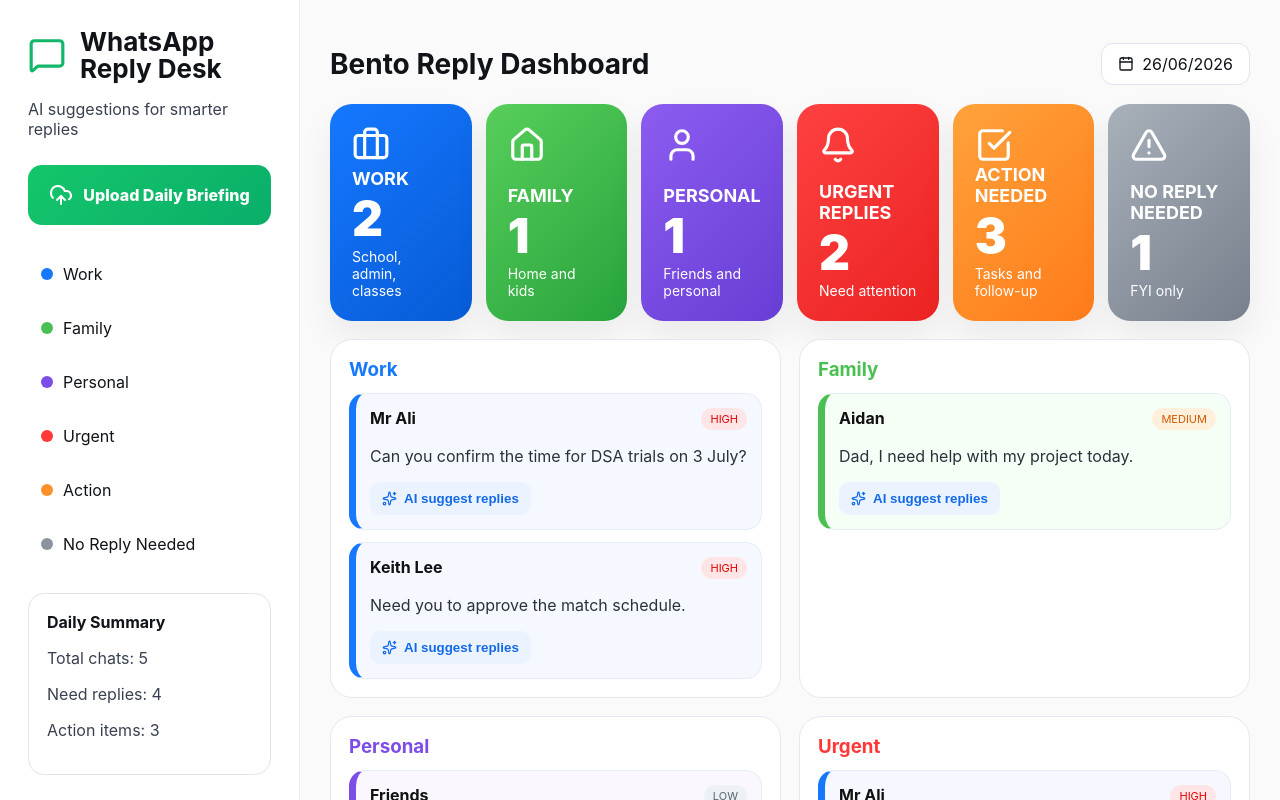
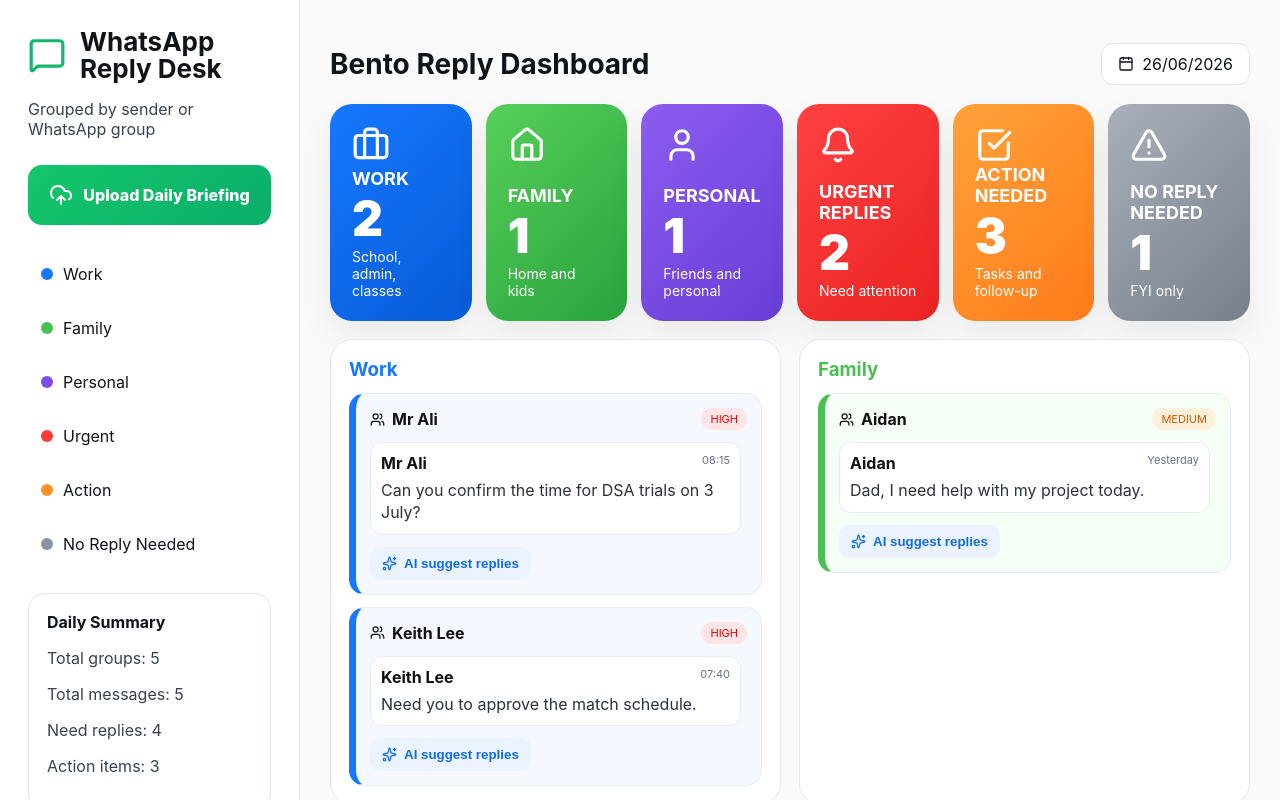
Before and after one commit to lyndonchua/whatsapp-reply-desk, a React (Vite) app: page / in a window 1280 px wide. Shown: the top 800 px of the page. Built offline with nearby package versions, Linux system fonts and the light colour scheme.

Commit message:
Add files via upload

```diff
--- a/src/main.jsx
+++ b/src/main.jsx
@@ -1,7 +1,7 @@
 import React, { useMemo, useState } from 'react';
 import { createRoot } from 'react-dom/client';
 import { collection, addDoc, serverTimestamp } from 'firebase/firestore';
-import { Briefcase, Home, User, Bell, CheckSquare, UploadCloud, Copy, MessageSquare, Sparkles, Calendar, AlertTriangle } from 'lucide-react';
+import { Briefcase, Home, User, Bell, CheckSquare, UploadCloud, Copy, MessageSquare, Sparkles, Calendar, AlertTriangle, Users } from 'lucide-react';
 import { db } from './firebase';
 import './style.css';
 
@@ -10,89 +10,212 @@ const colours = {
 };
 
 const sampleChats = [
-  { name:'Mr Ali', category:'work', section:'Hockey', urgency:'high', text:'Can you confirm the time for DSA trials on 3 July?', replies:null },
-  { name:'Keith Lee', category:'work', section:'CT Class', urgency:'high', text:'Need you to approve the match schedule.', replies:null },
-  { name:'Aidan', category:'family', section:'Family', urgency:'medium', text:'Dad, I need help with my project today.', replies:null },
-  { name:'Friends', category:'personal', section:'Personal', urgency:'low', text:'Weekend plan?', replies:null },
-  { name:'Bank Alert', category:'none', section:'FYI', urgency:'low', text:'Transaction successful.', replies:null }
+  { groupName:'Mr Ali', category:'work', section:'Hockey', urgency:'high', messages:[{ sender:'Mr Ali', time:'08:15', text:'Can you confirm the time for DSA trials on 3 July?' }], replies:null },
+  { groupName:'Keith Lee', category:'work', section:'CT Class', urgency:'high', messages:[{ sender:'Keith Lee', time:'07:40', text:'Need you to approve the match schedule.' }], replies:null },
+  { groupName:'Aidan', category:'family', section:'Family', urgency:'medium', messages:[{ sender:'Aidan', time:'Yesterday', text:'Dad, I need help with my project today.' }], replies:null },
+  { groupName:'Friends', category:'personal', section:'Personal', urgency:'low', messages:[{ sender:'Friends', time:'Yesterday', text:'Weekend plan?' }], replies:null },
+  { groupName:'Bank Alert', category:'none', section:'FYI', urgency:'low', messages:[{ sender:'Bank Alert', time:'Yesterday', text:'Transaction successful.' }], replies:null }
 ];
 
 function guessCategory(name, text){
   const s=(name+' '+text).toLowerCase();
   if(/aidan|megan|dad|mum|family|home/.test(s)) return 'family';
-  if(/student|class|econs|hockey|dsa|coach|teacher|mr |mrs |ms |school|admin|parent|pw|ct/.test(s)) return 'work';
-  if(/fyi|newsletter|promo|bank alert|transaction/.test(s)) return 'none';
+  if(/student|class|econs|hockey|dsa|coach|teacher|mr |mrs |ms |school|admin|parent|pw|ct|ro|hod|dept|cca/.test(s)) return 'work';
+  if(/fyi|newsletter|promo|bank alert|transaction|otp|receipt/.test(s)) return 'none';
   return 'personal';
 }
+
 function guessUrgency(text){
   const s=text.toLowerCase();
-  if(/urgent|today|now|asap|eod|deadline|unwell|submit/.test(s)) return 'high';
-  if(/tomorrow|later|confirm|check/.test(s)) return 'medium';
+  if(/urgent|today|now|asap|eod|deadline|unwell|submit|approval|confirm.*today|by tonight/.test(s)) return 'high';
+  if(/tomorrow|later|confirm|check|follow up|need reply/.test(s)) return 'medium';
   return 'low';
 }
+
+function cleanText(text){
+  return String(text || '').replace(/\s+/g,' ').trim();
+}
+
+function makeMessageKey(groupName, sender, time, text){
+  return [cleanText(groupName).toLowerCase(), cleanText(sender).toLowerCase(), cleanText(time).toLowerCase(), cleanText(text).toLowerCase()].join('|');
+}
+
+function dedupeMessages(messages, groupName){
+  const seen = new Set();
+  return messages.filter(m => {
+    const key = makeMessageKey(groupName, m.sender, m.time, m.text);
+    if(!m.text || seen.has(key)) return false;
+    seen.add(key);
+    return true;
+  });
+}
+
+function normaliseGroupName(value, fallback='Unknown Chat'){
+  return cleanText(value).replace(/^WhatsApp:\s*/i,'').replace(/\s+/g,' ') || fallback;
+}
+
+function groupFlatMessages(rows){
+  const grouped = new Map();
+  for(const row of rows){
+    const groupName = normaliseGroupName(row.groupName || row.group || row.chat || row.name || row.sender);
+    const sender = cleanText(row.sender || row.author || groupName);
+    const time = cleanText(row.time || row.date || row.timestamp || '');
+    const text = cleanText(row.text || row.message || row.summary || row.body || row.messages || '');
+    if(!text) continue;
+    if(!grouped.has(groupName)) grouped.set(groupName, { groupName, messages: [], section: row.section || row.group || 'Uploaded' });
+    grouped.get(groupName).messages.push({ sender, time, text });
+  }
+  return Array.from(grouped.values()).map(g => {
+    const messages = dedupeMessages(g.messages, g.groupName);
+    const allText = messages.map(m=>m.text).join('\n');
+    return { ...g, messages, category: guessCategory(g.groupName, allText), urgency: guessUrgency(allText), replies: null };
+  }).filter(g=>g.messages.length);
+}
+
+function parseJsonUpload(raw){
+  const json = JSON.parse(raw);
+  const arr = Array.isArray(json) ? json : json.chats || json.items || json.groups || json.messages || [];
+  if(!Array.isArray(arr)) return [];
+
+  const groups = [];
+  const flat = [];
+  arr.forEach((x,i)=>{
+    const groupName = normaliseGroupName(x.groupName || x.group || x.chat || x.name || x.sender || `Chat ${i+1}`);
+    if(Array.isArray(x.messages)){
+      const messages = dedupeMessages(x.messages.map(m=>({
+        sender: cleanText(m.sender || m.author || groupName),
+        time: cleanText(m.time || m.date || m.timestamp || ''),
+        text: cleanText(m.text || m.message || m.body || m.summary || '')
+      })), groupName);
+      const allText = messages.map(m=>m.text).join('\n');
+      if(messages.length) groups.push({
+        groupName,
+        messages,
+        section: x.section || x.group || 'Uploaded',
+        category: (x.category || guessCategory(groupName, allText)).toLowerCase(),
+        urgency: x.urgency || guessUrgency(allText),
+        replies: x.replies || null
+      });
+    } else {
+      flat.push({ ...x, groupName, text: x.summary || x.text || x.message || x.body || x.messages || '' });
+    }
+  });
+  return [...groups, ...groupFlatMessages(flat)];
+}
+
+function parseTextUpload(raw){
+  const rows = [];
+  const lines = raw.split(/\r?\n/).map(l=>l.trim()).filter(Boolean);
+  let currentGroup = '';
+
+  for(const line of lines){
+    if(/^={3,}|^-{3,}|^chat\s*:/i.test(line)){
+      const possible = line.replace(/^chat\s*:/i,'').replace(/[=\-]/g,'').trim();
+      if(possible) currentGroup = possible;
+      continue;
+    }
+
+    let m = line.match(/^(.+?)\s*[—-]\s*([^:]{1,80}):\s*(.+)$/); // WhatsApp export style: date — sender: msg
+    if(m){
+      const left = m[1].trim();
+      const sender = m[2].trim();
+      const text = m[3].trim();
+      const groupName = currentGroup || sender;
+      rows.push({ groupName, sender, time:left, text });
+      continue;
+    }
+
+    m = line.match(/^\[?([^\]]{5,30})\]?\s+([^:]{1,80}):\s*(.+)$/); // [date] sender: msg
+    if(m){
+      const sender = m[2].trim();
+      rows.push({ groupName: currentGroup || sender, sender, time:m[1].trim(), text:m[3].trim() });
+      continue;
+    }
+
+    m = line.match(/^([^:]{2,80}):\s*(.+)$/); // sender: msg
+    if(m){
+      const sender = m[1].trim();
+      rows.push({ groupName: currentGroup || sender, sender, time:'', text:m[2].trim() });
+      continue;
+    }
+
+    if(rows.length){
+      rows[rows.length-1].text += ' ' + line;
+    } else {
+      rows.push({ groupName:'Uploaded Briefing', sender:'Uploaded Briefing', time:'', text:line });
+    }
+  }
+  return groupFlatMessages(rows);
+}
+
 function parseUpload(raw){
-  try {
-    const json = JSON.parse(raw);
-    const arr = Array.isArray(json) ? json : json.chats || json.items || [];
-    return arr.map((x,i)=>({
-      name:x.name || x.chat || x.sender || `Chat ${i+1}`,
-      text:x.summary || x.text || x.message || x.messages || '',
-      category:(x.category || guessCategory(x.name||'', x.summary||x.text||x.message||'')).toLowerCase(),
-      section:x.section || x.group || 'Uploaded',
-      urgency:x.urgency || guessUrgency(x.summary||x.text||x.message||''),
-      replies:x.replies || null
-    }));
-  } catch {
-    const blocks = raw.split(/\n(?=\d{1,2}\s\w+|\[?\d{1,2}[:/]|[A-Za-z].{1,40}:)/).filter(Boolean);
-    return blocks.map((b,i)=>{
-      const first = b.split('\n')[0];
-      const name = (first.match(/—\s*([^:]+):/) || first.match(/^([^:]{2,40}):/) || [,'Unknown Chat'])[1].trim();
-      return { name, text:b.slice(0,700), category:guessCategory(name,b), section:'Uploaded', urgency:guessUrgency(b), replies:null };
-    }).slice(0,80);
-  }
+  try { return parseJsonUpload(raw); }
+  catch { return parseTextUpload(raw); }
 }
 
 function Tile({type, title, count, subtitle, icon}){
-  return <div className={`tile ${type}`}><div className="tileIcon">{icon}</div><div><b>{title}</b><div className="big">{count}</div><span>{subtitle}</span></div></div>
+  return <div className={`tile ${type}`}><div className="tileIcon">{icon}</div><div><b>{title}</b><div className="big">{count}</div><span>{subtitle}</span></div></div>;
 }
-function ChatCard({chat,onSuggest}){
-  return <div className={`chatCard ${chat.category}`}>
-    <div className="chatTop"><b>{chat.name}</b><span className={`pill ${chat.urgency}`}>{chat.urgency}</span></div>
-    <p>{chat.text}</p>
-    <button onClick={()=>onSuggest(chat)}><Sparkles size={15}/> AI suggest replies</button>
-    {chat.replies && <div className="replies">{['short','polite','friendly','firm'].map(k=> chat.replies[k] && <div className="reply" key={k}><small>{k}</small><span>{chat.replies[k]}</span><CopyButton text={chat.replies[k]}/></div>)}</div>}
-  </div>
+
+function messageText(group){
+  return group.messages.map(m=>`${m.time ? m.time + ' — ' : ''}${m.sender}: ${m.text}`).join('\n');
 }
-function CopyButton({text}){return <button className="copy" onClick={()=>navigator.clipboard.writeText(text)}><Copy size={14}/></button>}
+
+function ChatGroupCard({group,onSuggest}){
+  return <div className={`chatCard ${group.category}`}>
+    <div className="chatTop"><b><Users size={15}/> {group.groupName}</b><span className={`pill ${group.urgency}`}>{group.urgency}</span></div>
+    <div className="messageScroll">
+      {group.messages.map((m,i)=><div className="messageLine" key={`${m.sender}-${m.time}-${i}`}>
+        <div><b>{m.sender}</b>{m.time && <small>{m.time}</small>}</div>
+        <p>{m.text}</p>
+      </div>)}
+    </div>
+    <button onClick={()=>onSuggest(group)}><Sparkles size={15}/> AI suggest replies</button>
+    {group.replies && <div className="replies">{['short','polite','friendly','firm'].map(k=> group.replies[k] && <div className="reply" key={k}><small>{k}</small><span>{group.replies[k]}</span><CopyButton text={group.replies[k]}/></div>)}</div>}
+  </div>;
+}
+function CopyButton({text}){return <button className="copy" onClick={()=>navigator.clipboard.writeText(text)}><Copy size={14}/></button>;}
 
 function App(){
-  const [chats,setChats]=useState(sampleChats);
+  const [groups,setGroups]=useState(sampleChats);
   const [busy,setBusy]=useState('');
   const stats=useMemo(()=>({
-    work:chats.filter(c=>c.category==='work').length,
-    family:chats.filter(c=>c.category==='family').length,
-    personal:chats.filter(c=>c.category==='personal').length,
-    urgent:chats.filter(c=>c.urgency==='high').length,
-    action:chats.filter(c=>c.urgency!=='low' && c.category!=='none').length,
-    none:chats.filter(c=>c.category==='none').length
-  }),[chats]);
+    work:groups.filter(c=>c.category==='work').length,
+    family:groups.filter(c=>c.category==='family').length,
+    personal:groups.filter(c=>c.category==='personal').length,
+    urgent:groups.filter(c=>c.urgency==='high').length,
+    action:groups.filter(c=>c.urgency!=='low' && c.category!=='none').length,
+    none:groups.filter(c=>c.category==='none').length,
+    messages:groups.reduce((sum,g)=>sum+g.messages.length,0)
+  }),[groups]);
+
   async function upload(e){
     const file=e.target.files[0]; if(!file) return;
-    const text=await file.text(); const parsed=parseUpload(text); setChats(parsed);
-    await addDoc(collection(db,'dailyBriefings'),{createdAt:serverTimestamp(),fileName:file.name,totalChats:parsed.length,chats:parsed});
+    const text=await file.text();
+    const parsed=parseUpload(text);
+    setGroups(parsed);
+    await addDoc(collection(db,'dailyBriefings'),{
+      createdAt:serverTimestamp(),
+      fileName:file.name,
+      totalGroups:parsed.length,
+      totalMessages:parsed.reduce((sum,g)=>sum+g.messages.length,0),
+      groups:parsed
+    });
   }
-  async function suggest(chat){
-    setBusy(chat.name);
+
+  async function suggest(group){
+    setBusy(group.groupName);
     try{
-      const r=await fetch('/api/suggest',{method:'POST',headers:{'Content-Type':'application/json'},body:JSON.stringify({chatName:chat.name,category:chat.category,messages:chat.text})});
+      const r=await fetch('/api/suggest',{method:'POST',headers:{'Content-Type':'application/json'},body:JSON.stringify({chatName:group.groupName,category:group.category,messages:messageText(group)})});
       const data=await r.json(); if(!r.ok) throw new Error(data.error || 'AI failed');
-      setChats(cs=>cs.map(c=>c===chat?{...c,replies:data}:c));
-      await addDoc(collection(db,'replySuggestions'),{createdAt:serverTimestamp(),chatName:chat.name,category:chat.category,messages:chat.text,suggestions:data});
-    }catch(err){alert(err.message)} finally{setBusy('')}
+      setGroups(cs=>cs.map(c=>c===group?{...c,replies:data}:c));
+      await addDoc(collection(db,'replySuggestions'),{createdAt:serverTimestamp(),chatName:group.groupName,category:group.category,messages:messageText(group),suggestions:data});
+    }catch(err){alert(err.message)} finally{setBusy('');}
   }
-  const grouped=['work','family','personal','urgent','action','none'];
+
+  const sections=['work','family','personal','urgent','action','none'];
   return <main>
-    <aside><div className="brand"><MessageSquare size={38}/><h1>WhatsApp<br/>Reply Desk</h1></div><p>AI suggestions for smarter replies</p><label className="upload"><UploadCloud/> Upload Daily Briefing<input type="file" accept=".txt,.json,.csv" onChange={upload}/></label><nav>{grouped.map(g=><a key={g}><span style={{background:colours[g]}}/> {g==='none'?'No Reply Needed':g[0].toUpperCase()+g.slice(1)}</a>)}</nav><div className="summary"><b>Daily Summary</b><p>Total chats: {chats.length}</p><p>Need replies: {chats.length-stats.none}</p><p>Action items: {stats.action}</p></div></aside>
+    <aside><div className="brand"><MessageSquare size={38}/><h1>WhatsApp<br/>Reply Desk</h1></div><p>Grouped by sender or WhatsApp group</p><label className="upload"><UploadCloud/> Upload Daily Briefing<input type="file" accept=".txt,.json,.csv" onChange={upload}/></label><nav>{sections.map(g=><a key={g}><span style={{background:colours[g]}}/> {g==='none'?'No Reply Needed':g[0].toUpperCase()+g.slice(1)}</a>)}</nav><div className="summary"><b>Daily Summary</b><p>Total groups: {groups.length}</p><p>Total messages: {stats.messages}</p><p>Need replies: {groups.length-stats.none}</p><p>Action items: {stats.action}</p></div></aside>
     <section className="dash"><div className="topbar"><h2>Bento Reply Dashboard</h2><span><Calendar size={16}/> {new Date().toLocaleDateString('en-SG')}</span></div>
       <div className="grid">
         <Tile type="work" title="WORK" count={stats.work} subtitle="School, admin, classes" icon={<Briefcase/>}/>
@@ -102,10 +225,10 @@ function App(){
         <Tile type="action" title="ACTION NEEDED" count={stats.action} subtitle="Tasks and follow-up" icon={<CheckSquare/>}/>
         <Tile type="none" title="NO REPLY NEEDED" count={stats.none} subtitle="FYI only" icon={<AlertTriangle/>}/>
       </div>
-      <div className="sections">{grouped.map(g=><section className="section" key={g}><h3 style={{color:colours[g]}}>{g==='none'?'No Reply Needed':g[0].toUpperCase()+g.slice(1)}</h3><div className="cards">{chats.filter(c=>g==='urgent'?c.urgency==='high':g==='action'?(c.urgency!=='low'&&c.category!=='none'):c.category===g).map((c,i)=><ChatCard chat={c} onSuggest={suggest} key={c.name+i}/>)}</div></section>)}</div>
+      <div className="sections">{sections.map(g=><section className="section" key={g}><h3 style={{color:colours[g]}}>{g==='none'?'No Reply Needed':g[0].toUpperCase()+g.slice(1)}</h3><div className="cards">{groups.filter(c=>g==='urgent'?c.urgency==='high':g==='action'?(c.urgency!=='low'&&c.category!=='none'):c.category===g).map((c,i)=><ChatGroupCard group={c} onSuggest={suggest} key={c.groupName+i}/>)}</div></section>)}</div>
       {busy && <div className="busy">Generating replies for {busy}...</div>}
     </section>
-  </main>
+  </main>;
 }
 
 createRoot(document.getElementById('root')).render(<App/>);
```
Also changed, not shown: src/style.css, 1 other file (tests, documents, lock files or other folders).
